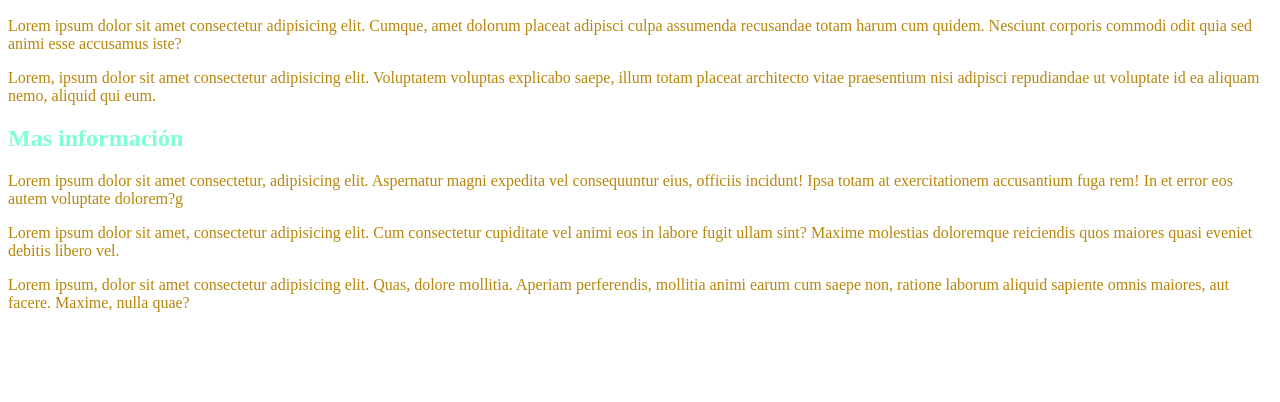
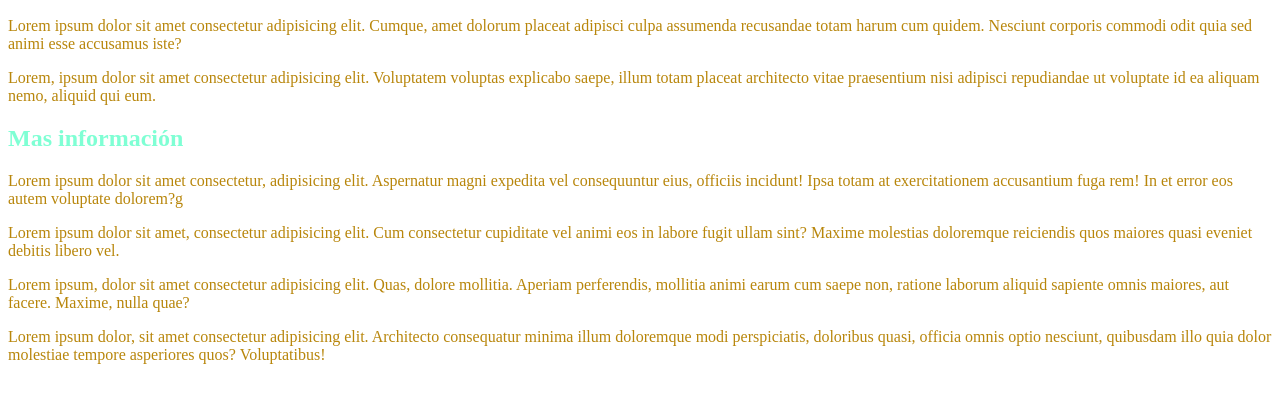
Before and after one commit to Lautaa18/Zeballos_evaluacion, a plain HTML site: page index.html in a window 1280 px wide. Shown: the part 110-512 px from the top of the page. Drawn offline with Linux system fonts and the light colour scheme.

Commit message:
Uso la etiqueta p para mas información

```diff
--- a/index.html
+++ b/index.html
@@ -14,5 +14,6 @@
     <p style="color: darkgoldenrod;">Lorem ipsum dolor sit amet consectetur, adipisicing elit. Aspernatur magni expedita vel consequuntur eius, officiis incidunt! Ipsa totam at exercitationem accusantium fuga rem! In et error eos autem voluptate dolorem?g</p>
     <p style="color: darkgoldenrod;">Lorem ipsum dolor sit amet, consectetur adipisicing elit. Cum consectetur cupiditate vel animi eos in labore fugit ullam sint? Maxime molestias doloremque reiciendis quos maiores quasi eveniet debitis libero vel.</p>
     <p style="color: darkgoldenrod;">Lorem ipsum, dolor sit amet consectetur adipisicing elit. Quas, dolore mollitia. Aperiam perferendis, mollitia animi earum cum saepe non, ratione laborum aliquid sapiente omnis maiores, aut facere. Maxime, nulla quae?</p>
+    <p style="color: darkgoldenrod;">Lorem ipsum dolor, sit amet consectetur adipisicing elit. Architecto consequatur minima illum doloremque modi perspiciatis, doloribus quasi, officia omnis optio nesciunt, quibusdam illo quia dolor molestiae tempore asperiores quos? Voluptatibus!</p>
 </body>
 </html>
```
